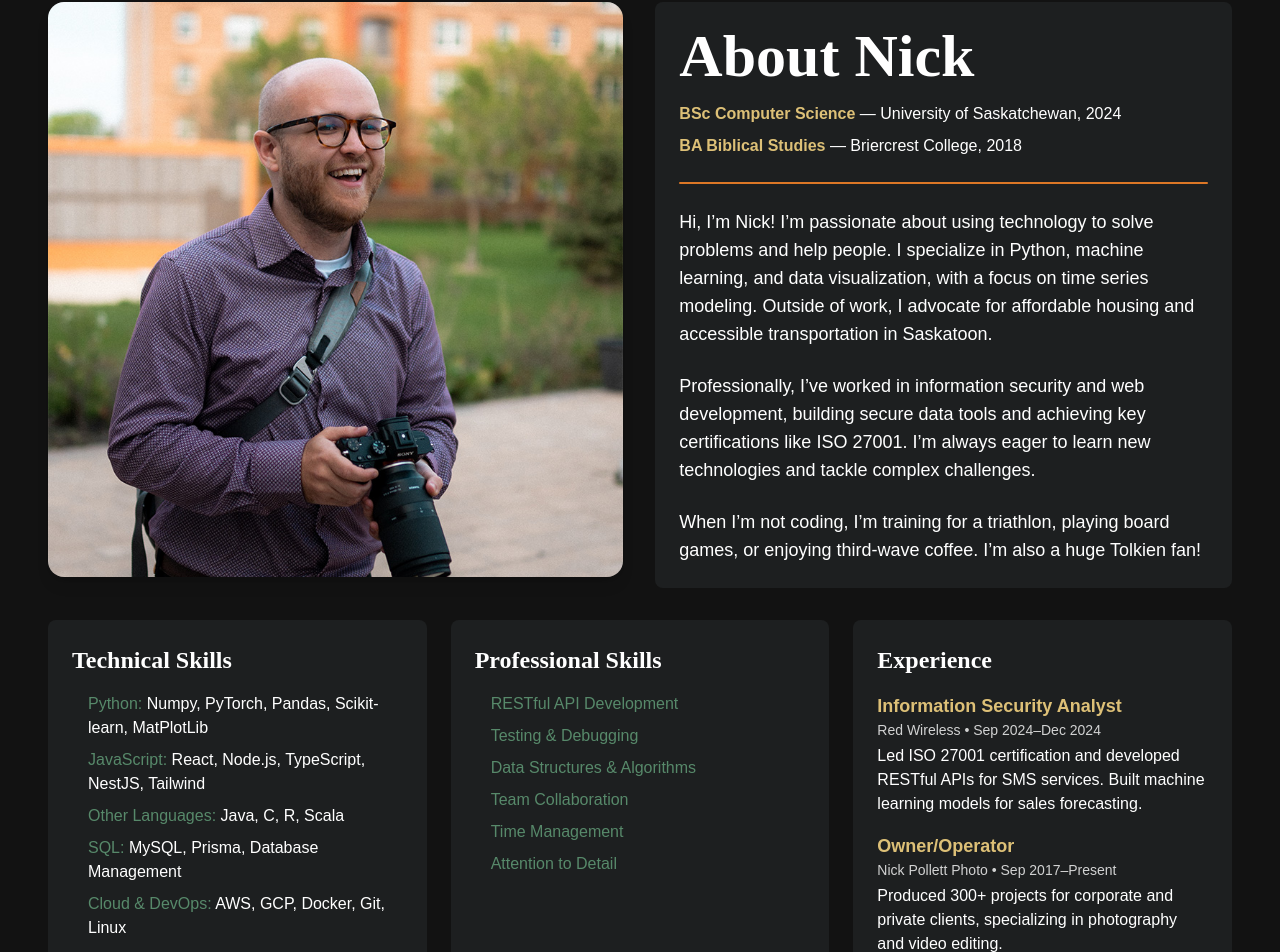
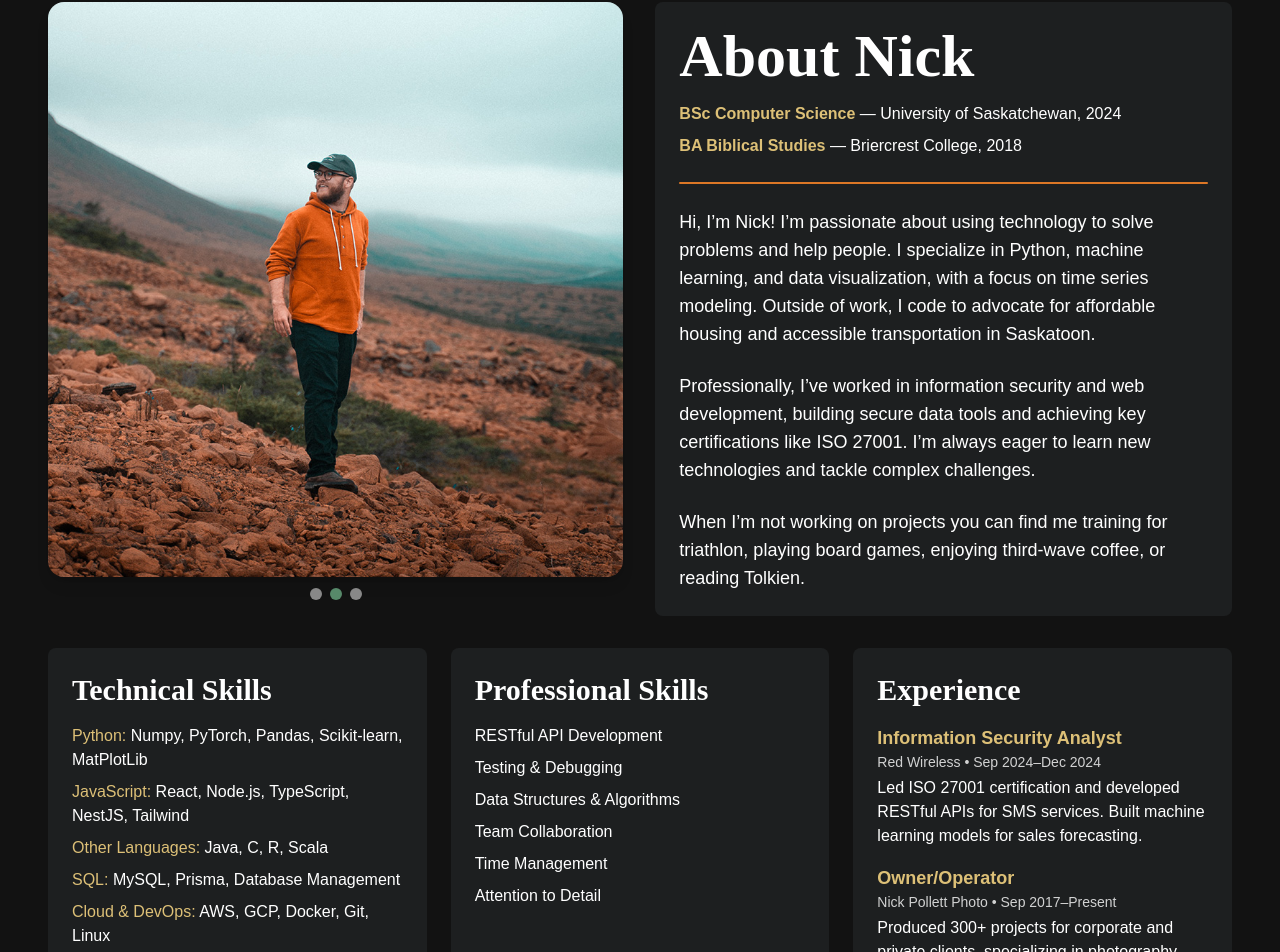
Before and after one commit to nickpollett/DigitalResume, a React (Create React App) app in the folder website/: page / in a window 1280 px wide. Shown: the part 291-1243 px from the top of the page. Built offline with nearby package versions, Linux system fonts and the light colour scheme.

Commit message:
Desktop Layout Done

```diff
--- a/website/src/components/About.js
+++ b/website/src/components/About.js
@@ -1,15 +1,40 @@
+import React, { useState, useEffect } from 'react';
+
 export default function About() {
+  const [currentImageIndex, setCurrentImageIndex] = useState(0);
+  const images = ['/images/img1.jpg', '/images/img2.jpg', '/images/img3.jpg'];
+
+  // Auto-rotate the carousel every 5 seconds
+  useEffect(() => {
+    const interval = setInterval(() => {
+      setCurrentImageIndex((prevIndex) => (prevIndex + 1) % images.length);
+    }, 5000);
+    return () => clearInterval(interval);
+  }, [images.length]);
+
   return (
     <div className="p-4 md:p-8 bg-dark-gray">
-      {/* Top Section: Photo and Bio */}
+      {/* Top Section: Photo Carousel and Bio */}
       <div className="flex flex-col md:flex-row gap-8 mb-8">
-        {/* Single Photo - 50% width on desktop */}
-        <div className="w-full md:w-1/2">
+        {/* Photo Carousel - 50% width on desktop */}
+        <div className="w-full md:w-1/2 relative">
           <img
-            src="/images/img1.jpg"
+            src={images[currentImageIndex]}
             alt="Profile"
             className="w-full aspect-square object-cover rounded-2xl shadow-lg"
           />
+          {/* Carousel Dots */}
+          <div className="absolute bottom-4 left-1/2 transform -translate-x-1/2 flex gap-2">
+            {images.map((_, index) => (
+              <button
+                key={index}
+                onClick={() => setCurrentImageIndex(index)}
+                className={`w-3 h-3 rounded-full ${
+                  index === currentImageIndex ? 'bg-green' : 'bg-white opacity-50'
+                }`}
+              />
+            ))}
+          </div>
         </div>
 
         {/* Bio Section - 50% width on desktop */}
@@ -33,94 +58,95 @@ export default function About() {
           <div className="w-full h-0.5 bg-orange mt-2 mb-6 rounded-full" />
 
           {/* Bio Text */}
-          <p className="text-base md:text-lg text-white font-montserrat">
-            Hi, I’m Nick! I’m passionate about using technology to solve problems and help people. I specialize in Python, machine learning, and data visualization, with a focus on time series modeling. Outside of work, I advocate for affordable housing and accessible transportation in Saskatoon.
+          <p className="text-base md:text-lg text-white">
+            Hi, I’m Nick! I’m passionate about using technology to solve problems and help people. I specialize in Python, machine learning, and data visualization, with a focus on time series modeling. Outside of work, I code to advocate for affordable housing and accessible transportation in Saskatoon.
           </p>
 
           <br />
 
-          <p className="text-base md:text-lg text-white font-montserrat">
+          <p className="text-base md:text-lg text-white">
             Professionally, I’ve worked in information security and web development, building secure data tools and achieving key certifications like ISO 27001. I’m always eager to learn new technologies and tackle complex challenges.
           </p>
 
           <br />
 
-          <p className="text-base md:text-lg text-white font-montserrat">
-            When I’m not coding, I’m training for a triathlon, playing board games, or enjoying third-wave coffee. I’m also a huge Tolkien fan!
+          <p className="text-base md:text-lg text-white">
+            When I’m not working on projects you can find me training for triathlon, playing board games, enjoying third-wave coffee, or reading Tolkien.
           </p>
         </div>
       </div>
 
+      {/* Bottom Section: Combined Skills and Experience */}
       {/* Bottom Section: Skills and Experience */}
 <div className="grid grid-cols-1 md:grid-cols-3 gap-6">
-        {/* Technical Skills */}
+  {/* Technical Skills Card */}
   <div className="bg-light-gray bg-opacity-20 rounded-lg p-6">
-          <h3 className="text-2xl font-bold text-white font-playfair mb-4">
+    <h4 className="text-3xl font-bold text-white font-playfair mb-4">
       Technical Skills
-          </h3>
-          <ul className="text-white space-y-2 pl-4">
+    </h4>
+    <ul className="text-white space-y-2">
       <li>
-              <span className="text-green">Python:</span> Numpy, PyTorch, Pandas, Scikit-learn, MatPlotLib
+        <span className="text-gold">Python:</span> Numpy, PyTorch, Pandas, Scikit-learn, MatPlotLib
       </li>
       <li>
-              <span className="text-green">JavaScript:</span> React, Node.js, TypeScript, NestJS, Tailwind
+        <span className="text-gold">JavaScript:</span> React, Node.js, TypeScript, NestJS, Tailwind
       </li>
       <li>
-              <span className="text-green">Other Languages:</span> Java, C, R, Scala
+        <span className="text-gold">Other Languages:</span> Java, C, R, Scala
       </li>
       <li>
-              <span className="text-green">SQL:</span> MySQL, Prisma, Database Management
+        <span className="text-gold">SQL:</span> MySQL, Prisma, Database Management
       </li>
       <li>
-              <span className="text-green">Cloud & DevOps:</span> AWS, GCP, Docker, Git, Linux
+        <span className="text-gold">Cloud & DevOps:</span> AWS, GCP, Docker, Git, Linux
       </li>
       <li>
-              <span className="text-green">Cybersecurity:</span> ISO 27001, PCI DSS Compliance
+        <span className="text-gold">Cybersecurity:</span> ISO 27001, PCI DSS Compliance
       </li>
       <li>
-              <span className="text-green">Data Science:</span> GIS, Data Visualization, Machine Learning, Time Series Modeling
+        <span className="text-gold">Data Science:</span> GIS, Data Visualization, Machine Learning, Time Series Modeling
       </li>
     </ul>
   </div>
 
-        {/* Professional Skills */}
+  {/* Professional Skills Card */}
   <div className="bg-light-gray bg-opacity-20 rounded-lg p-6">
-          <h3 className="text-2xl font-bold text-white font-playfair mb-4">
+    <h4 className="text-3xl font-bold text-white font-playfair mb-4">
       Professional Skills
-          </h3>
-          <ul className="text-white space-y-2 pl-4">
-            <li><span className="text-green">RESTful API Development</span></li>
-            <li><span className="text-green">Testing & Debugging</span></li>
-            <li><span className="text-green">Data Structures & Algorithms</span></li>
-            <li><span className="text-green">Team Collaboration</span></li>
-            <li><span className="text-green">Time Management</span></li>
-            <li><span className="text-green">Attention to Detail</span></li>
+    </h4>
+    <ul className="text-white space-y-2">
+      <li><span>RESTful API Development</span></li>
+      <li><span>Testing & Debugging</span></li>
+      <li><span>Data Structures & Algorithms</span></li>
+      <li><span>Team Collaboration</span></li>
+      <li><span>Time Management</span></li>
+      <li><span>Attention to Detail</span></li>
     </ul>
   </div>
 
-        {/* Experience */}
+  {/* Experience Card */}
   <div className="bg-light-gray bg-opacity-20 rounded-lg p-6">
-          <h3 className="text-2xl font-bold text-white font-playfair mb-4">
+    <h4 className="text-3xl font-bold text-white font-playfair mb-4">
       Experience
-          </h3>
-          <div className="space-y-4">
+    </h4>
+    <div className="text-white space-y-4">
       <div>
-              <h4 className="text-lg text-gold font-semibold">Information Security Analyst</h4>
+        <h5 className="text-lg text-gold font-semibold">Information Security Analyst</h5>
         <p className="text-white text-opacity-80 text-sm">Red Wireless • Sep 2024–Dec 2024</p>
         <p className="text-white mt-1">Led ISO 27001 certification and developed RESTful APIs for SMS services. Built machine learning models for sales forecasting.</p>
       </div>
       <div>
-              <h4 className="text-lg text-gold font-semibold">Owner/Operator</h4>
+        <h5 className="text-lg text-gold font-semibold">Owner/Operator</h5>
         <p className="text-white text-opacity-80 text-sm">Nick Pollett Photo • Sep 2017–Present</p>
         <p className="text-white mt-1">Produced 300+ projects for corporate and private clients, specializing in photography and video editing.</p>
       </div>
       <div>
-              <h4 className="text-lg text-gold font-semibold">Finance Manager</h4>
+        <h5 className="text-lg text-gold font-semibold">Finance Manager</h5>
         <p className="text-white text-opacity-80 text-sm">Curbie • Aug 2021–Jan 2022</p>
         <p className="text-white mt-1">Managed financing approvals and warranties, contributing to record-breaking sales.</p>
       </div>
       <div>
-              <h4 className="text-lg text-gold font-semibold">CXC Manager</h4>
+        <h5 className="text-lg text-gold font-semibold">CXC Manager</h5>
         <p className="text-white text-opacity-80 text-sm">FFUN Motor Group • Sep 2018–Aug 2021</p>
         <p className="text-white mt-1">Achieved over 80% lead conversion and trained staff to exceed performance goals.</p>
       </div>
--- a/website/src/components/Footer.js
+++ b/website/src/components/Footer.js
@@ -2,13 +2,9 @@ import React from 'react';
 
 const Footer = () => {
   return (
-    <footer className="w-full bg-accent bg-green bg-opacity-20">
-      <div className="max-w-7xl mx-auto px-8 py-4">
-        <div className="flex justify-between items-center">
-          <div className="flex text-white font-montserrat opacity-90 space-x-4">
-            <p>Website design by Nick Pollett</p>
-          /</div>
-        </div>
+    <footer className="w-full bg-accent bg-green bg-opacity-40 py-4">
+      <div className="text-center text-white opacity-90">
+        <p>Website design by Nick Pollett</p>
       </div>
     </footer>
   );
--- a/website/src/components/Portfolios.js
+++ b/website/src/components/Portfolios.js
@@ -50,7 +50,13 @@ const Portfolios = () => {
   ];
 
   const ProjectCard = ({ project, isLast }) => (
-    <div className={`p-6 ${!isLast ? 'border-b border-orange' : ''} flex flex-col lg:flex-row gap-6`}>
+    <div className={`p-6 ${!isLast ? 'relative' : ''} flex flex-col lg:flex-row gap-6`}>
+      {/* Custom Orange Border (if not last) */}
+      {!isLast && (
+        <div className="absolute bottom-0 w-2/3 h-px bg-orange" />
+      )}
+
+      {/* Left section with text */}
       <div className="lg:w-2/3">
         <div className="flex items-center gap-2 mb-4">
           <h3 className="font-playfair text-gold text-2xl font-semibold">{project.title}</h3>
@@ -74,6 +80,8 @@ const Portfolios = () => {
           ))}
         </div>
       </div>
+
+      {/* Right section with images */}
       <div className="lg:w-1/3 flex justify-end items-start gap-2">
         {project.images.map((image, index) => (
           <img key={index} src={image} alt={`Project showcase ${index + 1}`} className="w-44 h-44 object-cover rounded-lg" />
```
Also changed, not shown: website/public/images/img4.jpg (deleted). Lines whose indentation alone changed are shown as unchanged.
